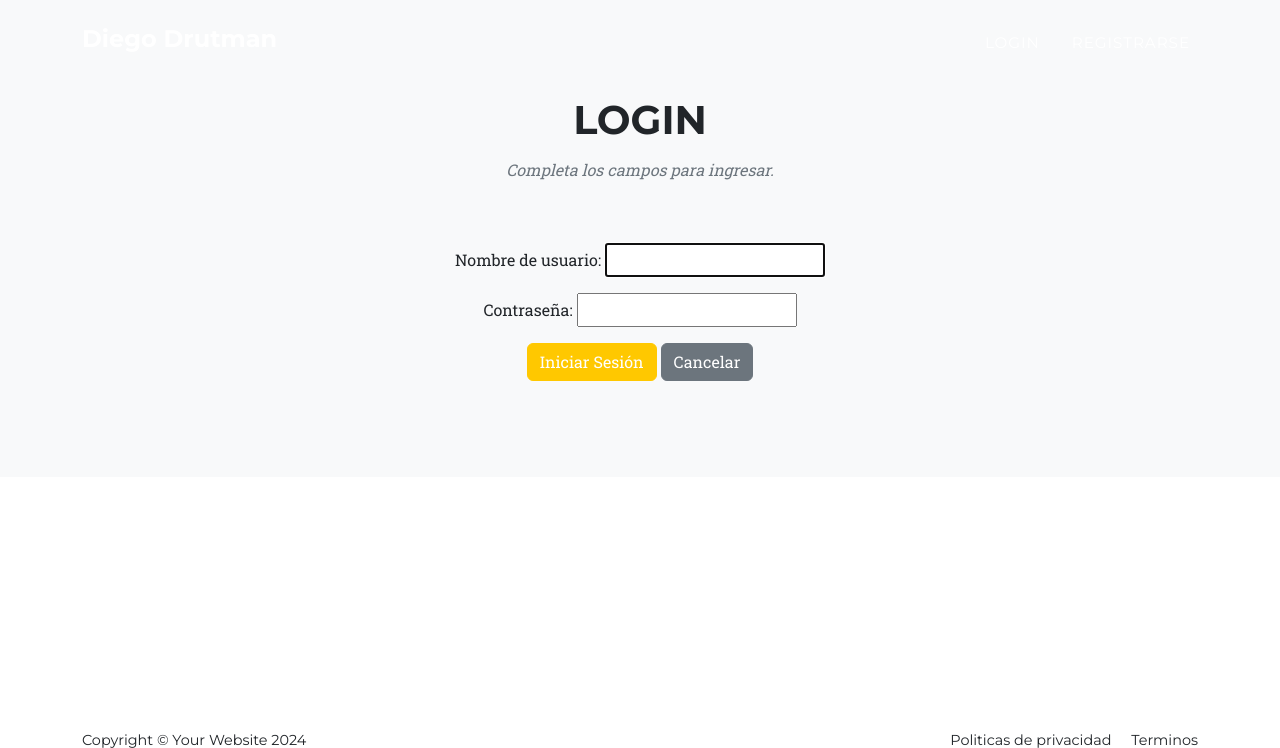
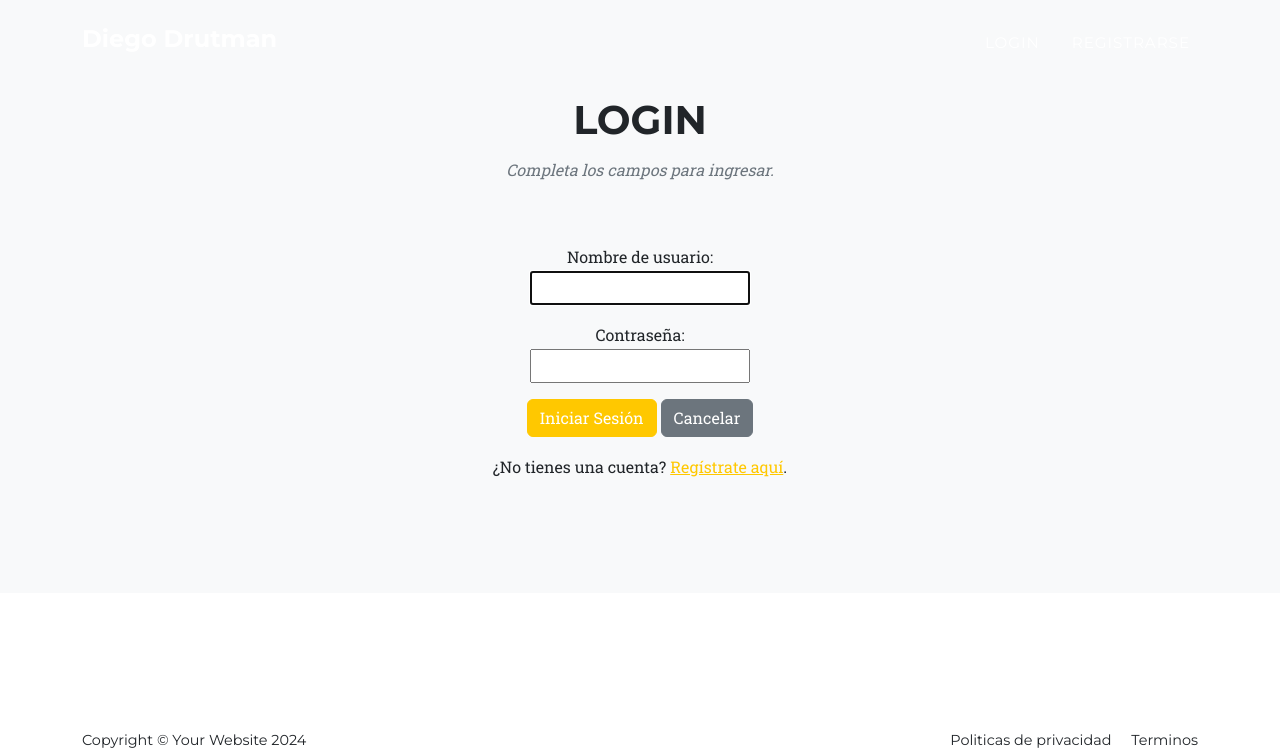
Before and after one commit to DiegoDrutman08/MiProyecto, a Django app: page /login/ in a window 1280 px wide. Shown: the top 748 px of the page. Run offline with Django 5.2, Linux system fonts and the light colour scheme; some libraries are stand-ins or nearby versions.

Commit message:
changes: login, logout, register

```diff
--- a/project/core/templates/core/login.html
+++ b/project/core/templates/core/login.html
@@ -9,13 +9,13 @@
 <section class="page-section bg-light" id="pedido">
     <div class="container">
         <div class="row justify-content-center">
-            <div class="col-lg-6"> <!-- Reducido el ancho del formulario -->
+            <div class="col-lg-6">
                 <div class="text-center">
                     <h2 class="section-heading text-uppercase">Login</h2>
                     <h3 class="section-subheading text-muted">Completa los campos para ingresar.</h3>
                 </div>
                 <div class="row justify-content-center">
-                    <div class="col-md-12">
+                    <div class="col-md-7">
                         <form method="post" class="text-center">
                             {% csrf_token %}
                             {{ form.as_p }}
@@ -23,6 +23,7 @@
                             <button type="submit" class="btn btn-primary">Iniciar Sesión</button>
                             <a href="{% url 'core:home' %}" class="btn btn-secondary">Cancelar</a>
                         </form>
+                        <p class="mt-3 text-center">¿No tienes una cuenta? <a href="{% url 'core:register' %}">Regístrate aquí</a>.</p>
                     </div>
                 </div>
             </div>
--- a/project/core/templates/core/logout.html
+++ b/project/core/templates/core/logout.html
@@ -12,6 +12,7 @@
                     <div class="text-center">
                         <h2 class="section-heading text-uppercase">Has cerrado sesión</h2>
                         <h3 class="section-subheading text-muted">¡Hasta luego!</h3>
+                        <a href="{% url 'core:home' %}" class="btn btn-secondary">Volver</a>
                     </div>
                 </div>
             </div>
--- a/project/core/templates/core/register.html
+++ b/project/core/templates/core/register.html
@@ -18,6 +18,7 @@
                         {{ form.as_p }}
                         <button type="submit" class="btn btn-success">Registrar nuevo usuario</button>
                     </form>
+                    <p class="mt-3 text-center">Ya tienes una cuenta? <a href="{% url 'core:login' %}">Ingresa aquí</a>.</p>
                 </div>
             </div>
         </div>
--- a/project/core/views.py
+++ b/project/core/views.py
@@ -6,7 +6,7 @@ from django.shortcuts import render
 from .forms import CustomAuthenticationForm, CustomUserCreationForm
 
 
-# @login_required
+@login_required
 def home(request):
     return render(request, "core/index.html")
 
```
Also changed, not shown: project/db.sqlite3.
